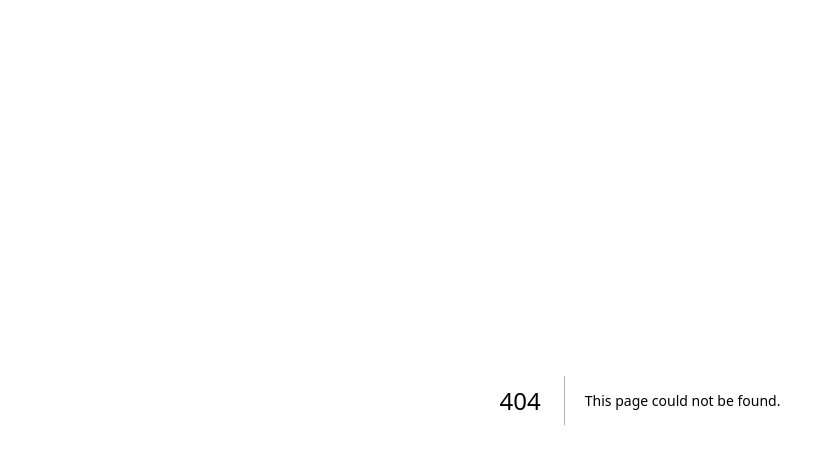
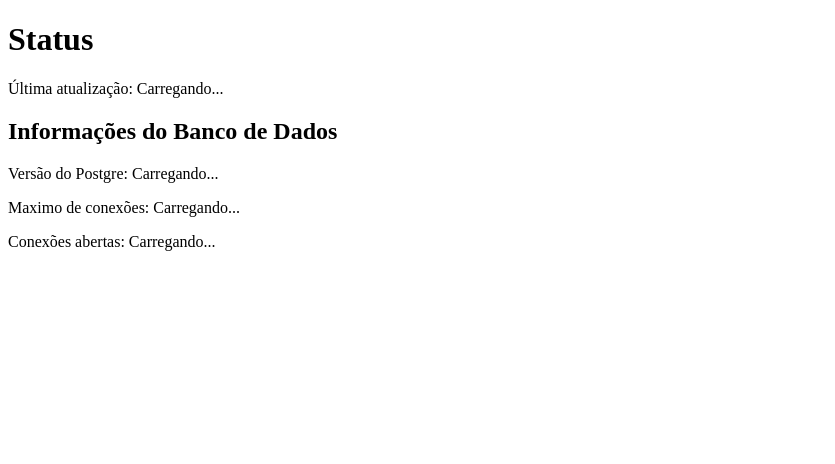
Before and after one commit to lsx-xavier/clone-tabnews, a Next.js app: page /status in a window 1280 px wide. Before the commit this address had no page. Shown: the top 464 px of the page, without its empty margins (0-835 px from the left). Built offline with nearby package versions, Linux system fonts and the light colour scheme; no server answers; the database is empty.

Commit message:
feat: add initial version of status page

```diff
--- /dev/null
+++ b/pages/status/index.js
@@ -0,0 +1,61 @@
+import useSWR from 'swr';
+
+async function fetchApi(key) {
+  const response = await fetch(key);
+  const responseBody = await response.json();
+  return responseBody;
+}
+
+export default function StatusPage() {
+  return (
+    <>
+      <h1>Status</h1>
+      <UpdateAt />
+      <DatabaseInfos />
+    </>
+  );
+}
+
+function UpdateAt() {
+  const { isLoading, data } = useSWR('/api/v1/status', fetchApi, {
+    refreshInterval: 2000,
+  });
+
+  let updateAt = 'Carregando...';
+
+  if (!isLoading && data) {
+    const { update_at } = data;
+
+    updateAt = new Date(update_at).toLocaleString('pt-BR');
+  }
+
+  return <p>Última atualização: {updateAt}</p>;
+}
+function DatabaseInfos() {
+  const { isLoading, data } = useSWR('/api/v1/status', fetchApi, {
+    refreshInterval: 2000,
+  });
+
+  let serverVersion = 'Carregando...';
+  let maxConnections = 'Carregando...';
+  let openedConnections = 'Carregando...';
+
+  if (!isLoading && data) {
+    const {
+      dependencies: { database },
+    } = data;
+
+    serverVersion = database.version;
+    maxConnections = database.max_connections;
+    openedConnections = database.opened_connections;
+  }
+
+  return (
+    <div>
+      <h2>Informações do Banco de Dados</h2>
+      <p>Versão do Postgre: {serverVersion}</p>
+      <p>Maximo de conexões: {maxConnections}</p>
+      <p>Conexões abertas: {openedConnections}</p>
+    </div>
+  );
+}
```
